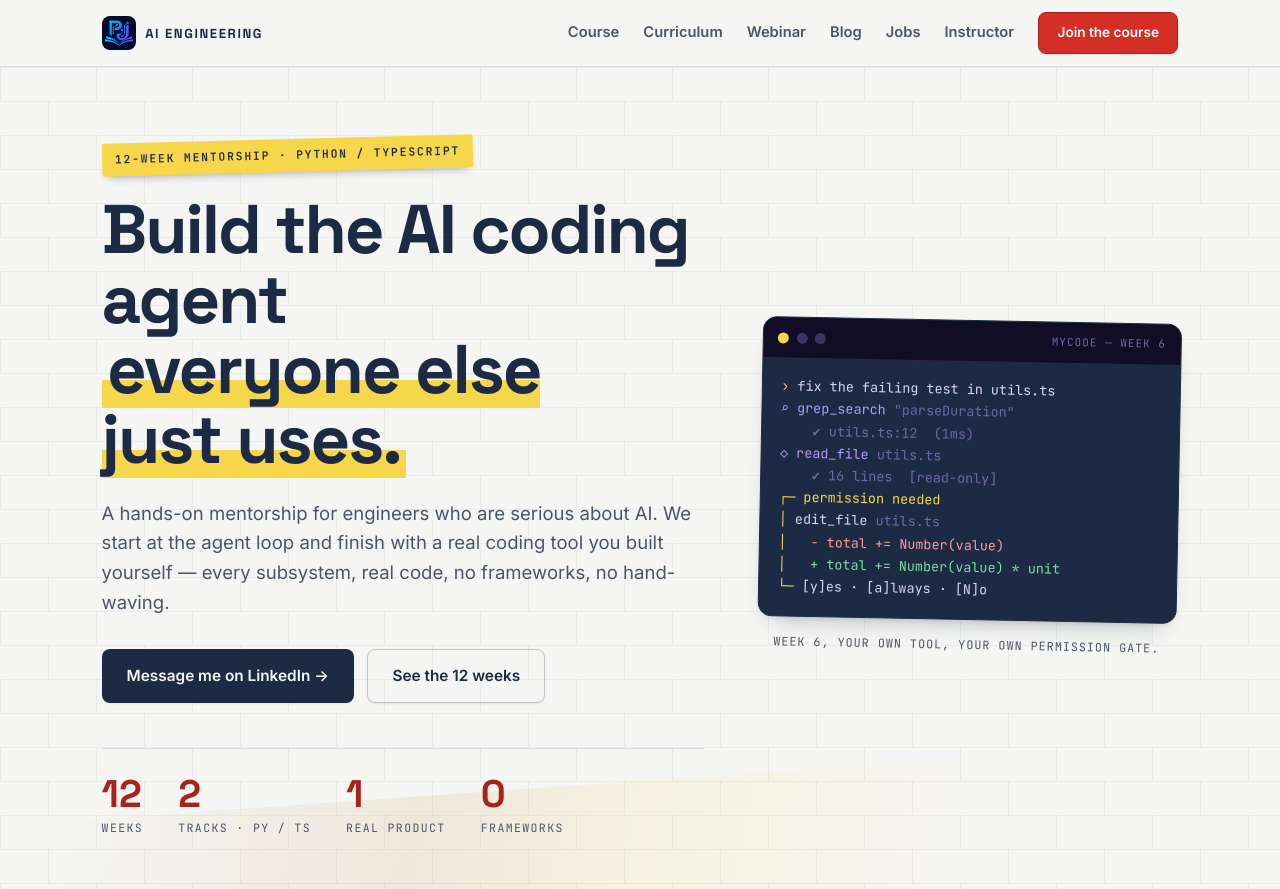
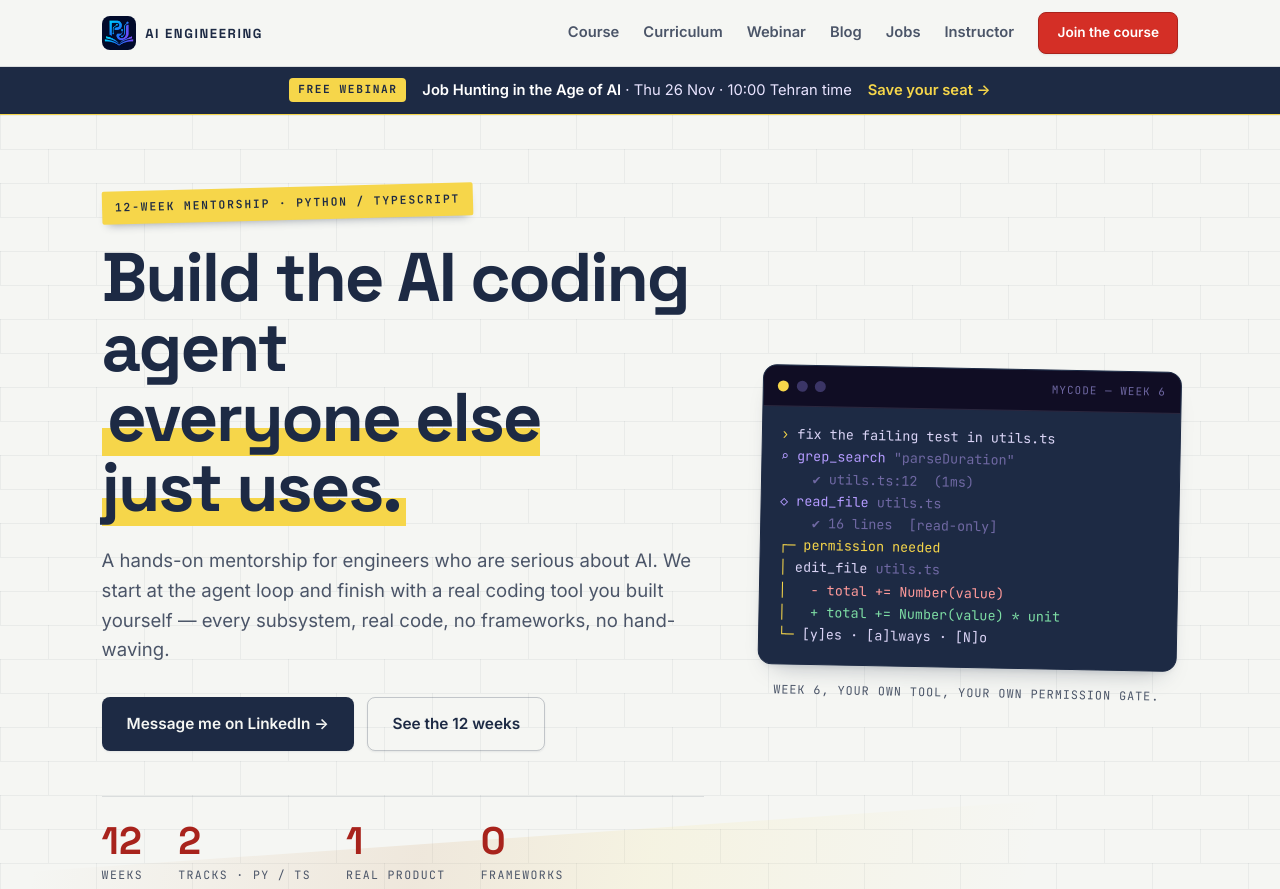
Before and after one commit to pjsofts/pjsofts.github.io, an Astro site: page / in a window 1280 px wide. Shown: the top 889 px of the page. Built offline with nearby package versions, Linux system fonts and the light colour scheme; Astro itself is replaced by a stand-in of ours.

Commit message:
Homepage: announce the free Job Hunting in the Age of AI webinar
Co-Authored-By: Claude Opus 5.5 <noreply@anthropic.com>

```diff
--- a/src/pages/index.astro
+++ b/src/pages/index.astro
@@ -121,6 +121,13 @@ const marquee = [
   theme="paper"
   schema={[courseSchema, faqSchema]}
 >
+  <!-- ===================== ANNOUNCEMENT ===================== -->
+  <a class="announce" href="/webinar/job-hunting-ai/">
+    <span class="announce-tag">Free webinar</span>
+    <span class="announce-txt"><b>Job Hunting in the Age of AI</b> · Thu 26 Nov · 10:00 Tehran time</span>
+    <span class="announce-go">Save your seat →</span>
+  </a>
+
   <!-- ===================== HERO ===================== -->
   <section class="hero">
     <span class="blob blob-violet" aria-hidden="true"></span>
@@ -452,6 +459,7 @@ const marquee = [
         </div>
         <div class="hero-cta">
           <a class="b b-plain" href="/jobs">See the full board →</a>
+          <a class="b b-plain" href="/webinar/job-hunting-ai/">Free job hunting webinar →</a>
           <a class="b b-plain" href={SITE.telegram.href} target="_blank" rel="noopener">
             Job alerts on Telegram ↗
           </a>
@@ -495,6 +503,19 @@ const marquee = [
 </BaseLayout>
 
 <style>
+  .announce {
+    display: flex; flex-wrap: wrap; align-items: center; justify-content: center; gap: .5rem 1rem;
+    padding: .7rem 1.2rem; background: var(--ink); color: #e9e4ff; text-decoration: none;
+    font-size: .92rem; text-align: center; border-bottom: 1px solid var(--gold);
+  }
+  .announce:hover { text-decoration: none; }
+  .announce b { color: #fff; font-weight: 600; }
+  .announce-tag {
+    background: var(--gold); color: var(--ink); font-family: var(--mono); font-size: .7rem;
+    letter-spacing: .14em; text-transform: uppercase; padding: .2rem .55rem; border-radius: 4px; font-weight: 700;
+  }
+  .announce-go { color: var(--gold); font-weight: 600; }
+  .announce:hover .announce-go { text-decoration: underline; }
   /* ---------------- hero ---------------- */
   .hero {
     position: relative;
```
